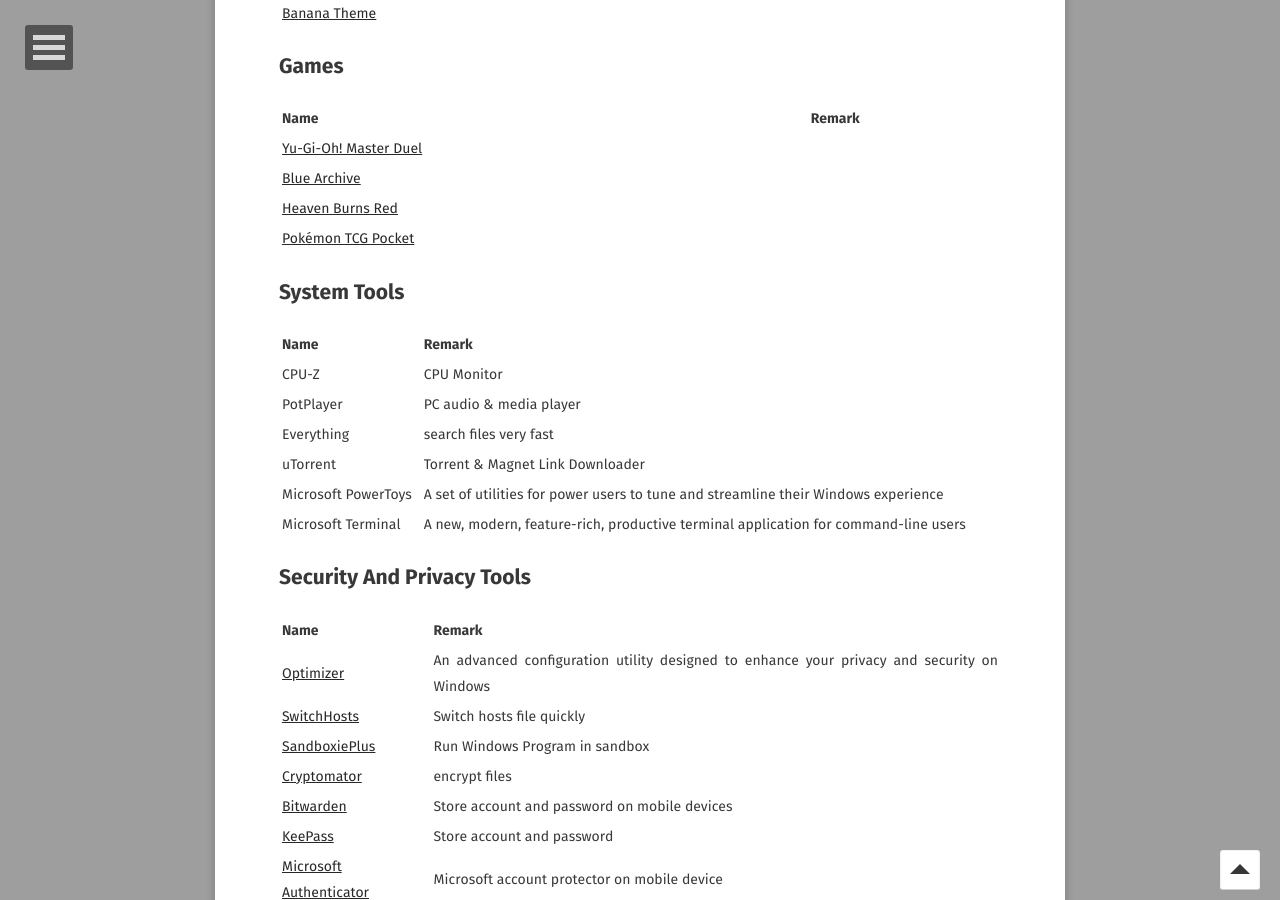
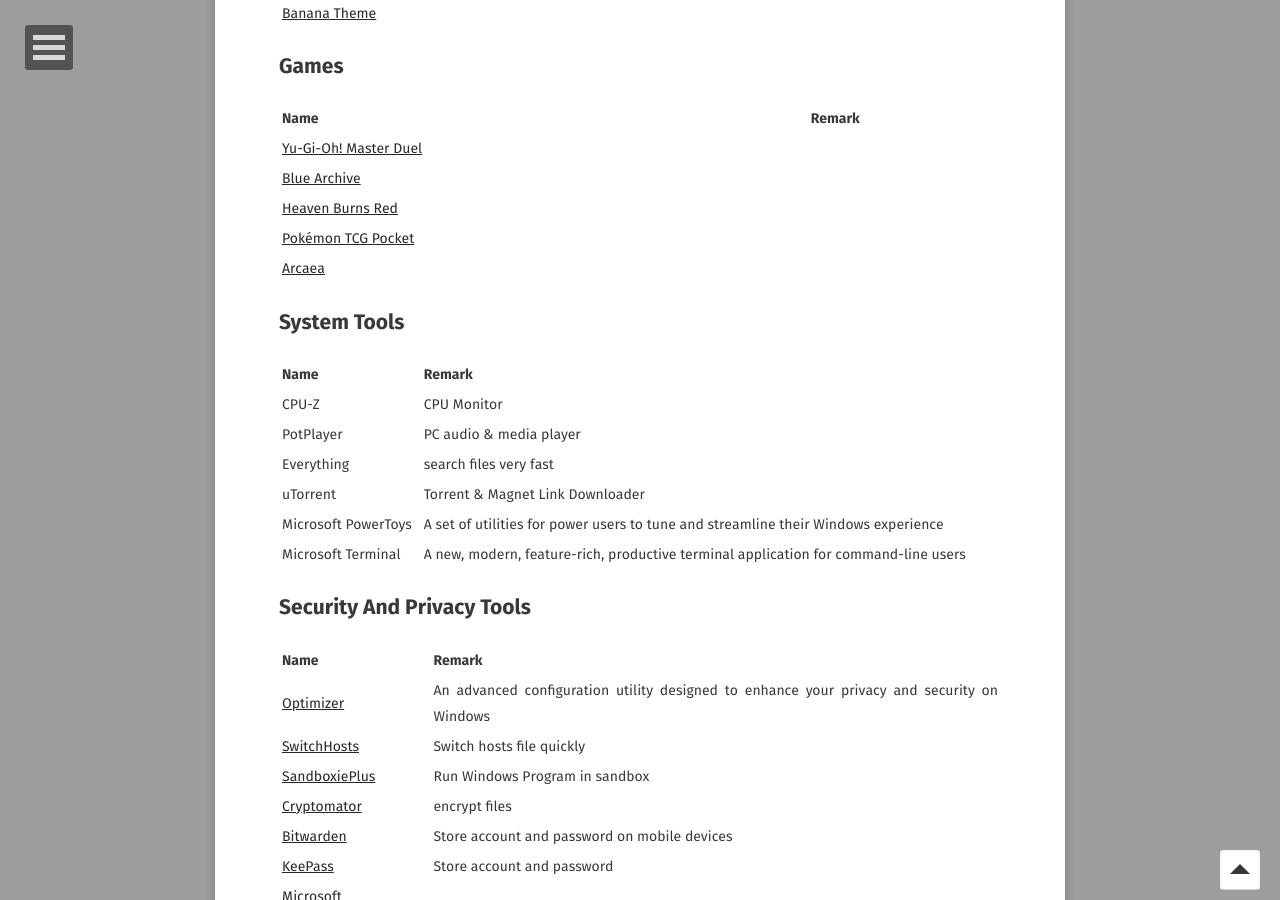
Before and after one commit to o7878x/o7878x.github.io, a Jekyll site: the page built from _posts/2024-07-07-wonderful-softwares.md, in a window 1280 px wide and 900 px high, scrolled down 2241 px. Built offline with Jekyll 4.4.1, drawn with Linux system fonts in a browser that asks for light colours; some web fonts are replaced; comment, search, counter and statistics services are not loaded.

Commit message:
feature:add arcaea game

```diff
--- a/_posts/2024-07-07-wonderful-softwares.md
+++ b/_posts/2024-07-07-wonderful-softwares.md
@@ -91,6 +91,7 @@
 | [Blue Archive](https://bluearchive.nexon.com/home) | |
 | [Heaven Burns Red](https://tw.heaven-burns-red.com/) | |
 | [Pokémon TCG Pocket](https://www.pokemontcgpocket.com/tc/) | |
+| [Arcaea](https://arcaea.lowiro.com/zh) | |
 
 ## System Tools
 
```
